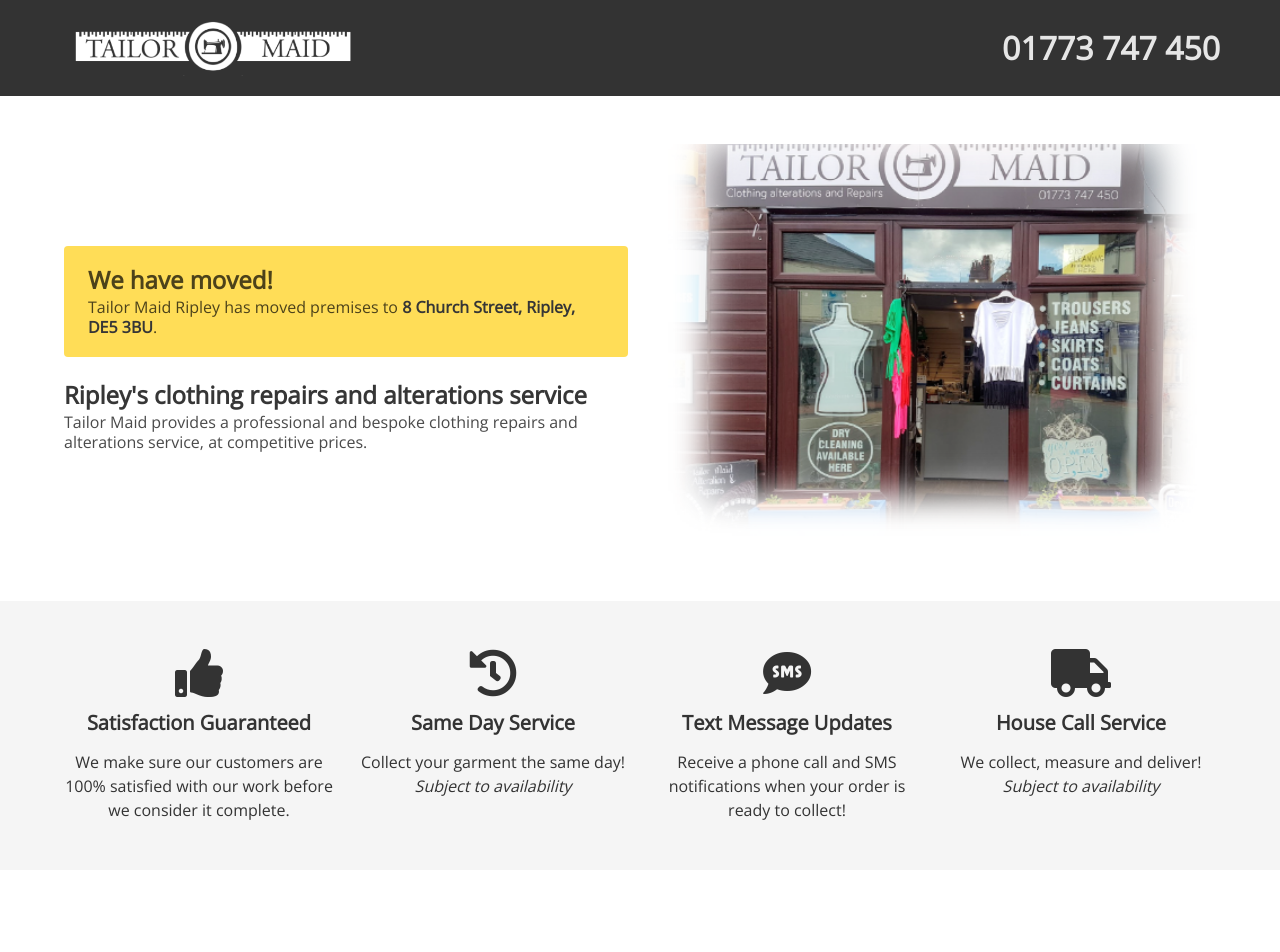
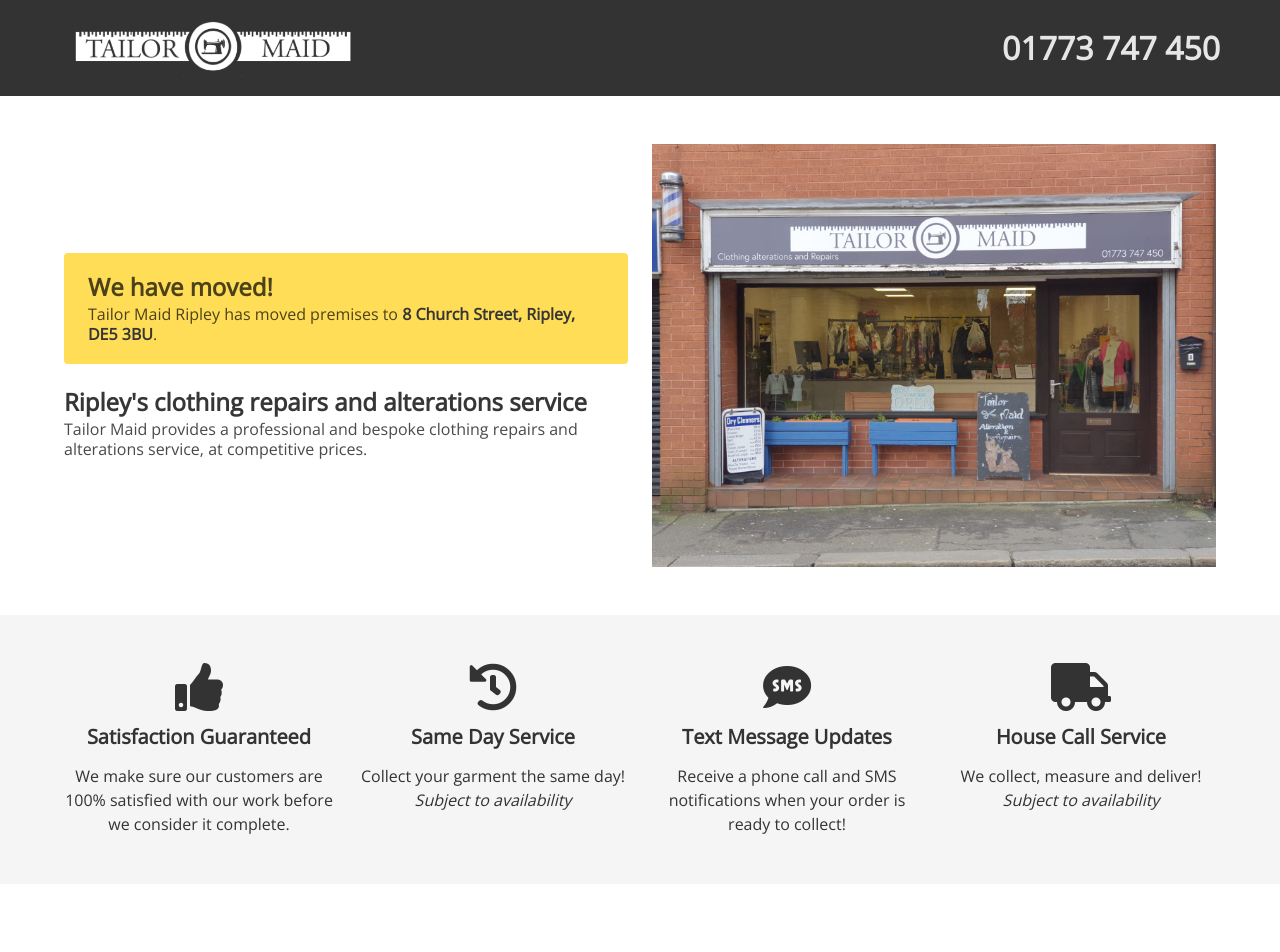
Before and after one commit to tailor-maid/tailormaid.github.io, a Jekyll site: the page built from _pages/index.html, in a window 1280 px wide. Shown: the top 952 px of the page. Built offline with Jekyll 4.4.1, drawn with Linux system fonts in a browser that asks for light colours; nearby versions of some CDN libraries; grey boxes are pictures that could not be loaded.

Commit message:
Changed store front

```diff
--- a/_pages/index.html
+++ b/_pages/index.html
@@ -22,7 +22,7 @@ permalink: /
                 </div>
                 <div class="column has-text-centered">
                     <figure class="image">
-                        <img class="" src="{{ "/assets/gfx/store-front.png" | prepend: site.baseurl }}">
+                        <img class="" src="{{ "/assets/gfx/IMG-20200217-WA0000.jpg" | prepend: site.baseurl }}">
                     </figure>
                 </div>
             </div>
```
Also changed, not shown: assets/gfx/IMG-20200217-WA0000.jpg (added).
